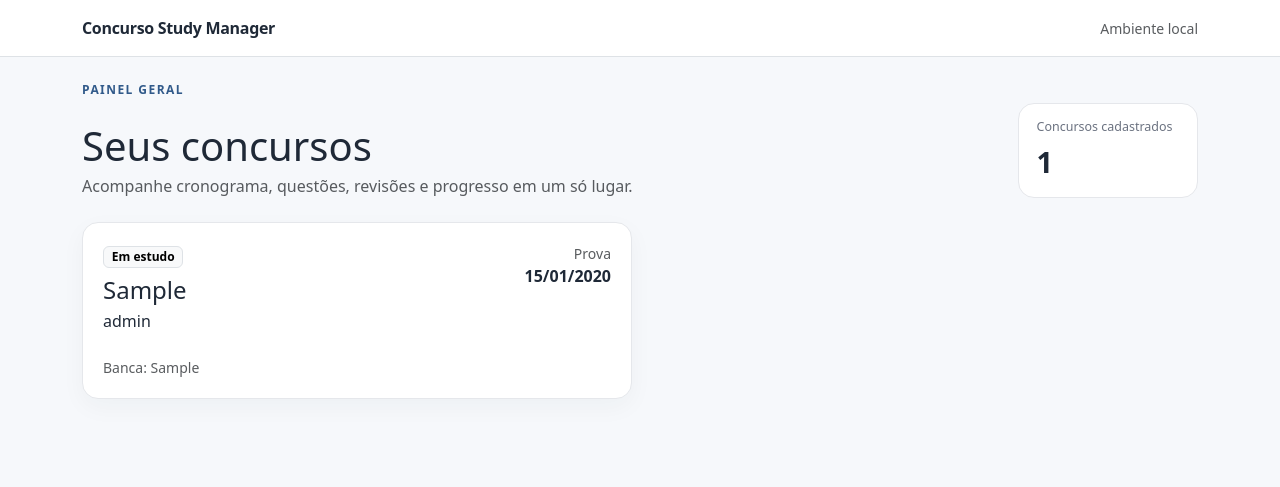
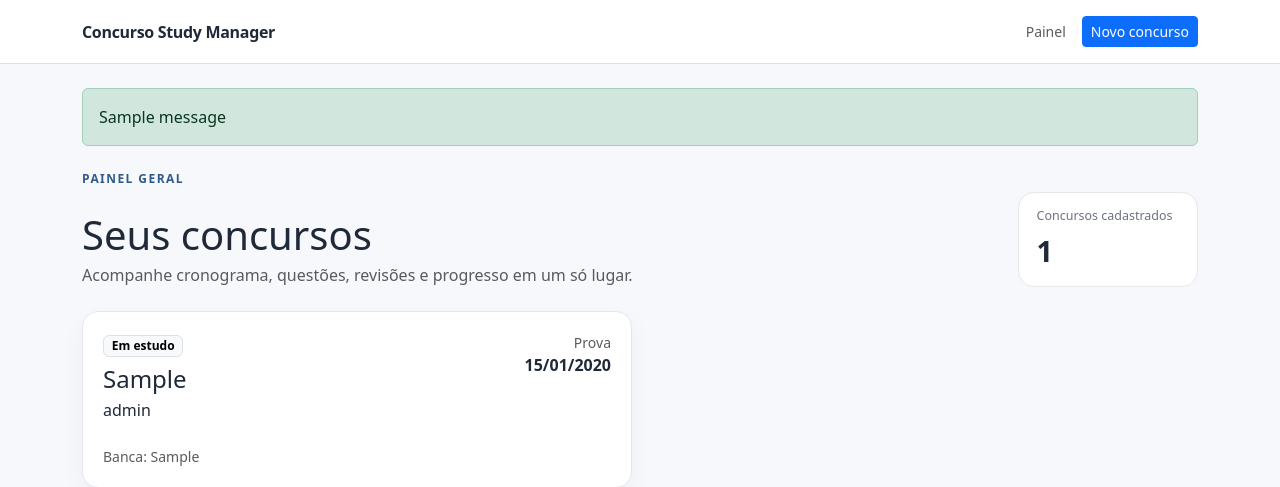
Before and after one commit to clice/concurso-study-manager, a Django app: page / in a window 1280 px wide. Shown: the top 487 px of the page. Run offline with Django 5.2, Linux system fonts and the light colour scheme; tables that the repository leaves empty hold one stand-in row (values such as "Sample post"); one stand-in notice (Sample message) is shown.

Commit message:
feat: add competition navigation and messages

```diff
--- a/templates/base.html
+++ b/templates/base.html
@@ -9,13 +9,23 @@
 </head>
 <body>
     <header class="border-bottom bg-white">
-        <div class="container py-3 d-flex align-items-center justify-content-between">
+        <div class="container py-3 d-flex align-items-center justify-content-between gap-3">
             <a class="brand text-decoration-none" href="/">Concurso Study Manager</a>
-            <span class="text-body-secondary small">Ambiente local</span>
+            <nav class="d-flex align-items-center gap-3">
+                <a class="small text-decoration-none text-body-secondary" href="/">Painel</a>
+                <a class="btn btn-sm btn-primary" href="{% url 'competitions:create' %}">Novo concurso</a>
+            </nav>
         </div>
     </header>
 
     <main class="container py-4">
+        {% if messages %}
+            <div class="mb-4">
+                {% for message in messages %}
+                    <div class="alert alert-{{ message.tags|default:'info' }} mb-2" role="alert">{{ message }}</div>
+                {% endfor %}
+            </div>
+        {% endif %}
         {% block content %}{% endblock %}
     </main>
 </body>
```
